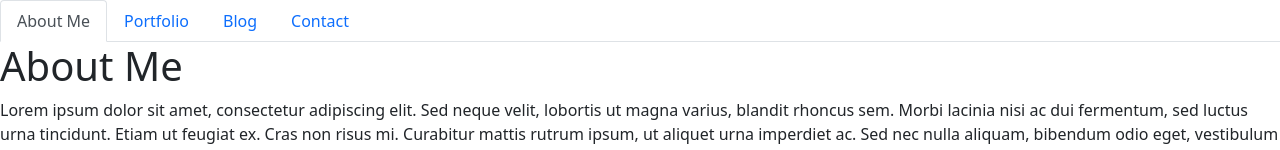
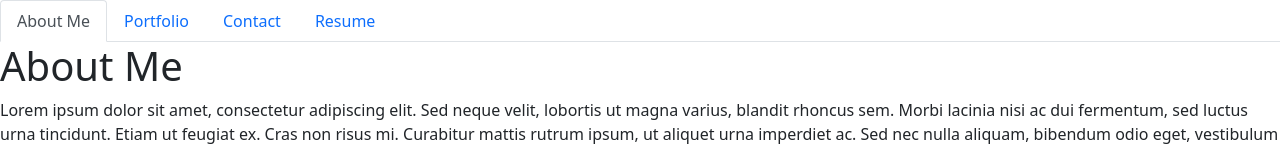
Before and after one commit to DannyRoubin/react-portfolio, a React (Create React App) app: page / in a window 1280 px wide. Shown: the top 150 px of the page. Built offline with nearby package versions, Linux system fonts and the light colour scheme.

Commit message:
added in resume page and moved over contact nav tab one to the left

```diff
--- a/src/components/NavTabs.js
+++ b/src/components/NavTabs.js
@@ -30,16 +30,6 @@
       </li>
       <li className="nav-item">
         <a
-          href="#blog"
-          onClick={() => handlePageChange("Blog")}
-          // Check to see if the currentPage is `Blog`, and if so we use the active link class from bootstrap. Otherwise, we set it to a normal nav-link
-          className={currentPage === "Blog" ? "nav-link active" : "nav-link"}
-        >
-          Blog
-        </a>
-      </li>
-      <li className="nav-item">
-        <a
           href="#contact"
           onClick={() => handlePageChange("Contact")}
           // Check to see if the currentPage is `Contact`, and if so we use the active link class from bootstrap. Otherwise, we set it to a normal nav-link
@@ -48,6 +38,16 @@
           Contact
         </a>
       </li>
+      <li className="nav-item">
+        <a
+          href="#resume"
+          onClick={() => handlePageChange("Resume")}
+          // Check to see if the currentPage is `Resume`, and if so we use the active link class from bootstrap. Otherwise, we set it to a normal nav-link
+          className={currentPage === "Resume" ? "nav-link active" : "nav-link"}
+        >
+          Resume
+        </a>
+      </li>
     </ul>
   );
 }
--- a/src/components/PortfolioContainer.js
+++ b/src/components/PortfolioContainer.js
@@ -2,7 +2,7 @@
 import NavTabs from "./NavTabs";
 import AboutMe from "./pages/AboutMe";
 import Portfolio from "./pages/Portfolio";
-import Blog from "./pages/Blog";
+import Resume from "./pages/Resume";
 import Contact from "./pages/Contact";
 
 export default function PortfolioContainer() {
@@ -16,8 +16,8 @@
     if (currentPage === "Portfolio") {
       return <Portfolio />;
     }
-    if (currentPage === "Blog") {
-      return <Blog />;
+    if (currentPage === "Resume") {
+      return <Resume />;
     }
     return <Contact />;
   };
--- a/src/components/pages/Blog.js
+++ b/src/components/pages/Resume.js
@@ -1,9 +1,9 @@
-import React from 'react';
+import React from "react";
 
-export default function Blog() {
+export default function Resume() {
   return (
     <div>
-      <h1>Blog Page</h1>
+      <h1>Resume Page</h1>
       <p>
         Donec a volutpat quam. Curabitur nec varius justo, sed rutrum ligula.
         Curabitur pellentesque turpis sit amet eros iaculis, a mollis arcu
```
